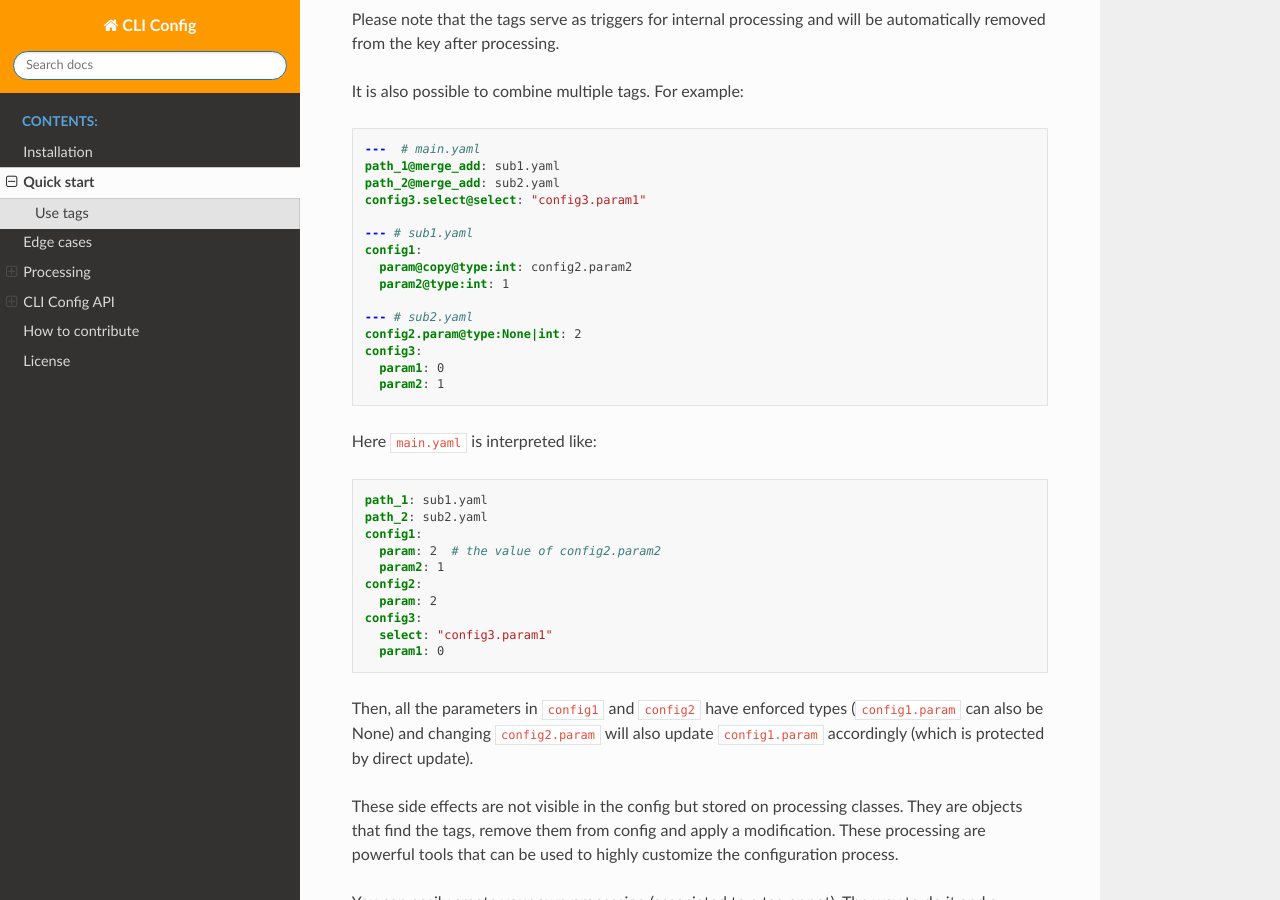
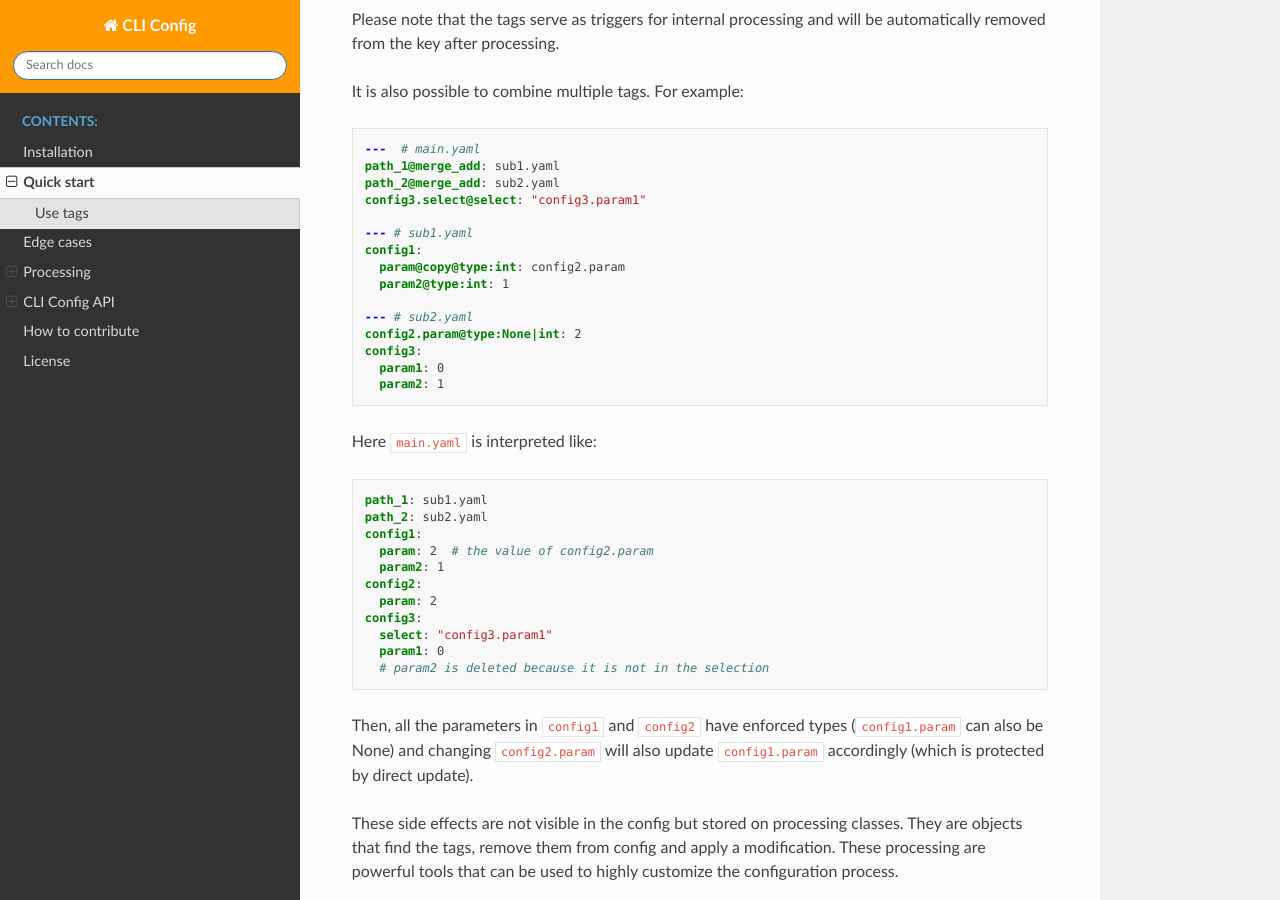
Before and after one commit to valentingol/cliconfig, a Sphinx documentation site: the page built from docs/quickstart.md, in a window 1280 px wide and 900 px high, scrolled down 2344 px. Built offline with Sphinx 7.4.7 and the Read the Docs theme 2.0.0, drawn with Linux system fonts in a browser that asks for light colours; the version number could not be read and is left out.

Commit message:
📝 Fix multi tags example

````diff
--- a/docs/index.rst
+++ b/docs/index.rst
@@ -79,16 +79,17 @@ Here `main.yaml` will be interpreted like:
     path_1: sub1.yaml
     path_2: sub2.yaml
     config1:
-      param: 2  # the value of config2.param2
+      param: 2  # the value of config2.param
       param2: 1
     config2:
       param: 2
     config3:
       select: "config3.param1"
       param1: 0
+      # param2 is deleted because it is not in the selection
 
 Then, all the parameters in `config1` and `config2` have enforced types
-(`config1.param` can also be None) and changing `config2.param` will also update
+(`config2.param` can also be None) and changing `config2.param` will also update
 `config1.param` accordingly (which is protected by direct update).
 
 See *Quickstart* section for more details and *Processing* section for advanced usage.
--- a/docs/quickstart.md
+++ b/docs/quickstart.md
@@ -122,7 +122,7 @@ config3.select@select: "config3.param1"
 
 --- # sub1.yaml
 config1:
-  param@copy@type:int: config2.param2
+  param@copy@type:int: config2.param
   param2@type:int: 1
 
 --- # sub2.yaml
@@ -138,13 +138,14 @@ Here `main.yaml` is interpreted like:
 path_1: sub1.yaml
 path_2: sub2.yaml
 config1:
-  param: 2  # the value of config2.param2
+  param: 2  # the value of config2.param
   param2: 1
 config2:
   param: 2
 config3:
   select: "config3.param1"
   param1: 0
+  # param2 is deleted because it is not in the selection
 ```
 
 Then, all the parameters in `config1` and `config2` have enforced types
````
Also changed, not shown: README.md (+4 -3 lines), README_pypi.md (+4 -3 lines).
